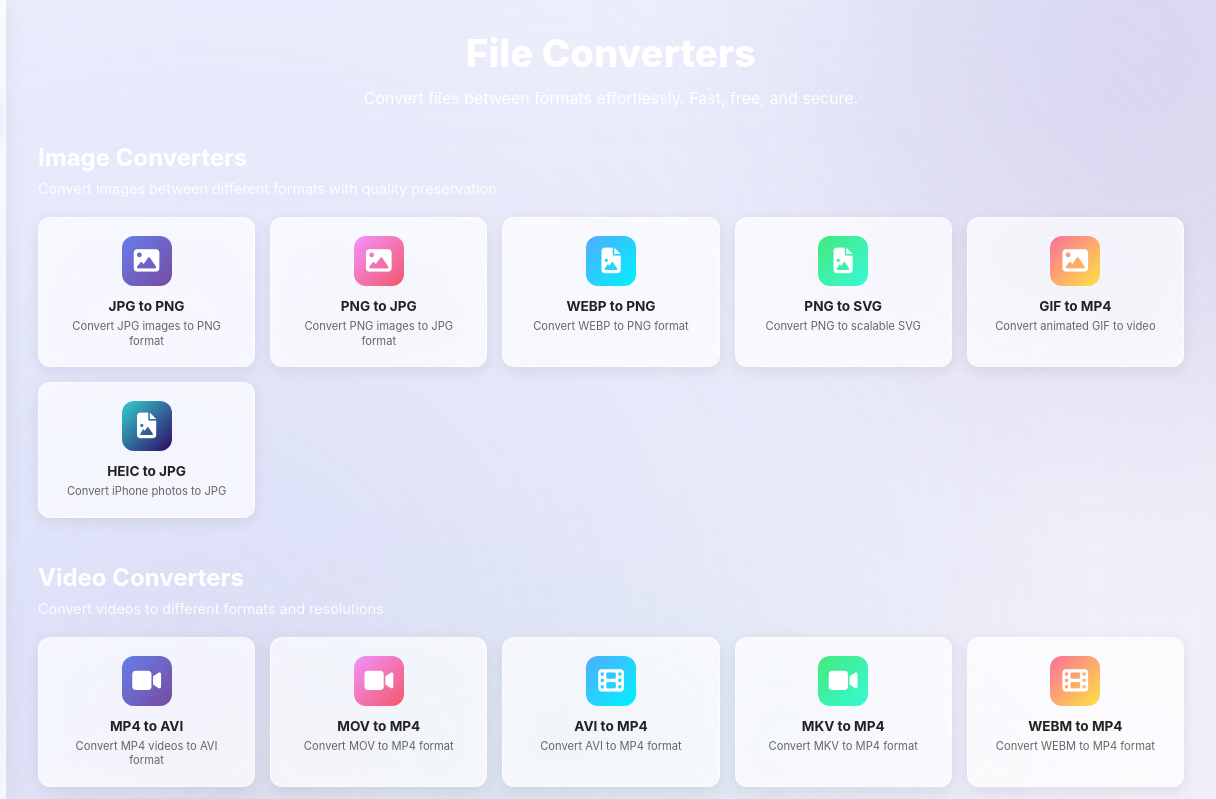
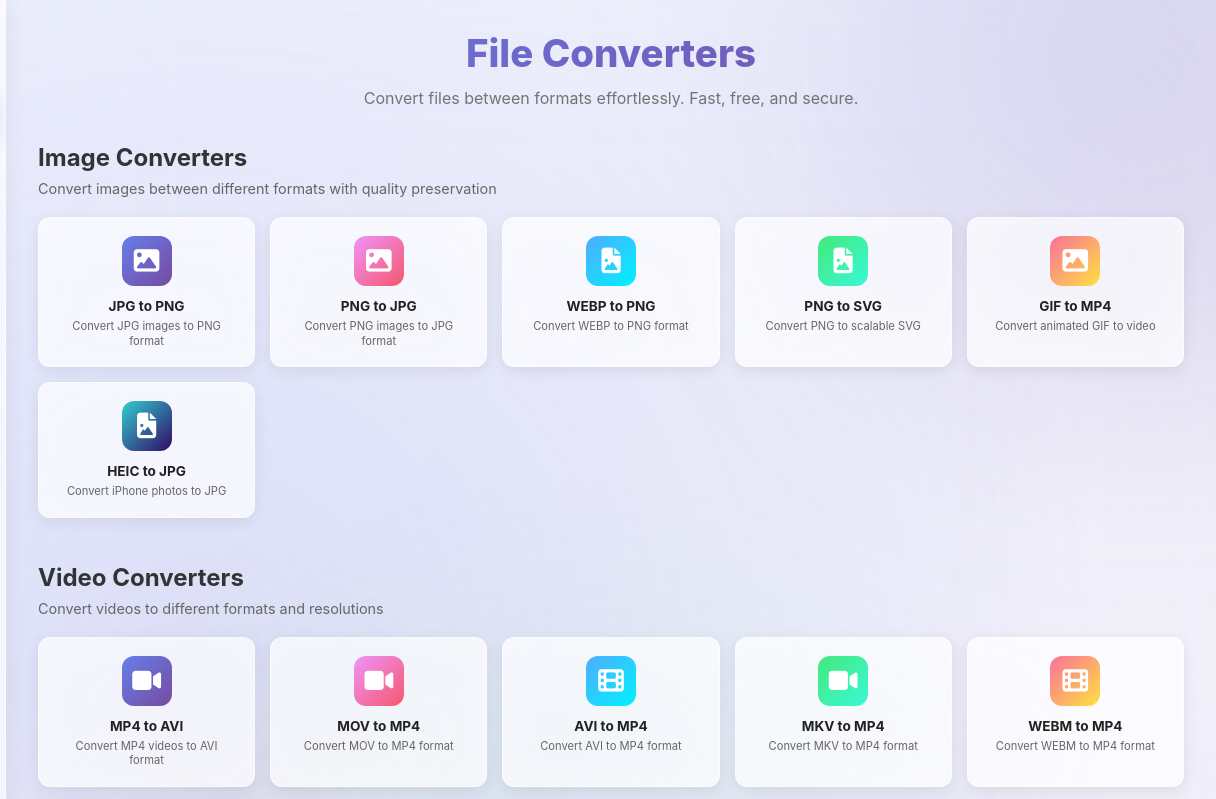
Before and after one commit to perera176-commits/Sigiri, a plain HTML site: page frontend/converters.html in a window 1280 px wide. Shown: the top 799 px of the page, 64-1280 px from the left. Drawn offline with Linux system fonts and the light colour scheme.

Commit message:
Fix font colors for better visibility - dark text on transparent background, gradient titles

```diff
--- a/frontend/converters.html
+++ b/frontend/converters.html
@@ -191,16 +191,21 @@
         .page-header {
             text-align: center;
             margin-bottom: 35px;
-            color: white;
+            color: #333;
         }
         .page-header h1 {
             font-size: 2.4rem;
             margin-bottom: 12px;
             font-weight: 800;
+            background: linear-gradient(135deg, #667eea 0%, #764ba2 100%);
+            -webkit-background-clip: text;
+            -webkit-text-fill-color: transparent;
+            background-clip: text;
         }
         .page-header p {
             font-size: 1rem;
-            opacity: 0.95;
+            opacity: 0.8;
+            color: #555;
         }
 
         /* Converter Categories */
@@ -212,12 +217,12 @@
         }
         .category-header h2 {
             font-size: 1.5rem;
-            color: white;
+            color: #333;
             font-weight: 700;
             margin-bottom: 8px;
         }
         .category-header p {
-            color: rgba(255, 255, 255, 0.9);
+            color: #666;
             font-size: 0.9rem;
         }
 
```
Also changed, not shown: frontend/projects.html (+5 -2 lines), frontend/templates.html (+1 -1 lines).
